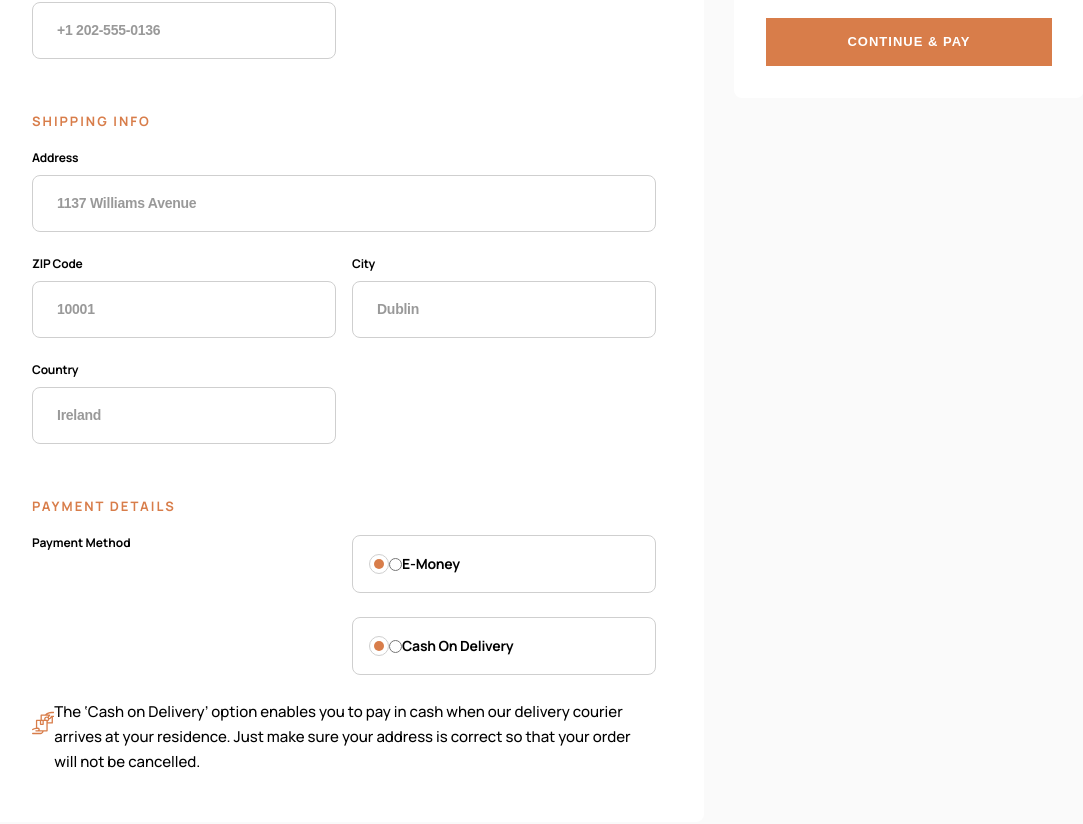
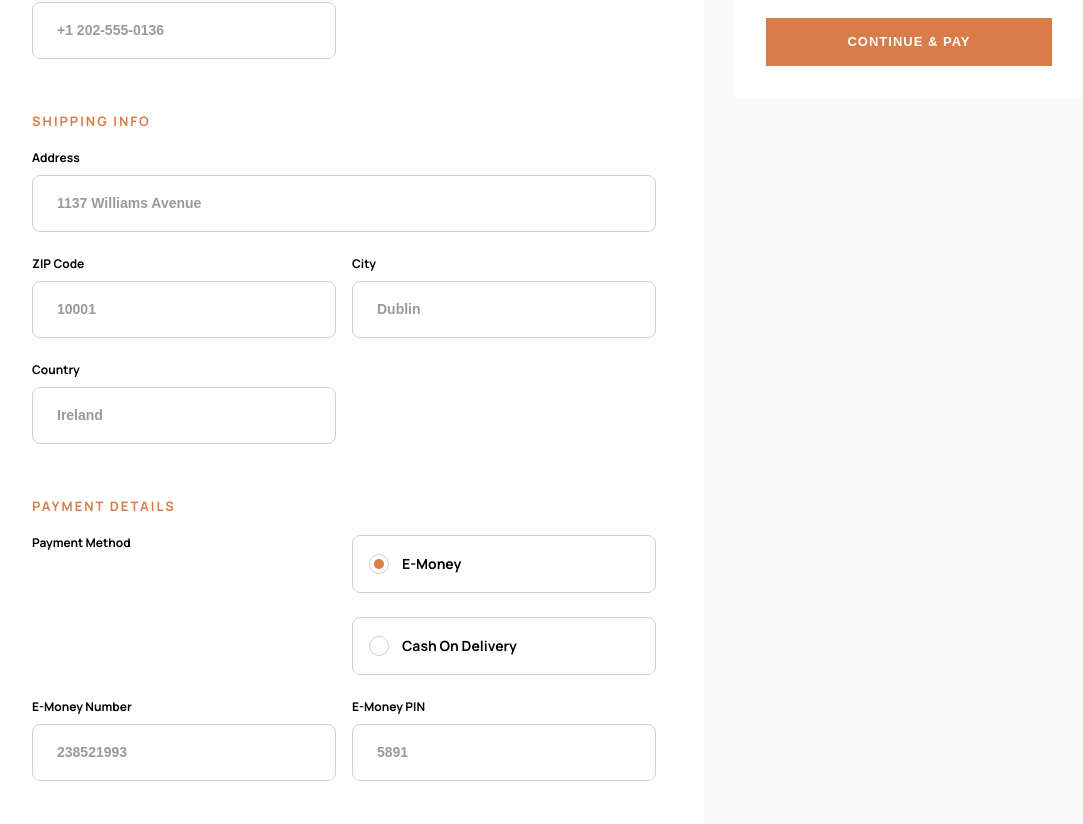
Before and after one commit to Sergio0831/audiophile-ecommerce-website, a Next.js app: page /checkout in a window 1280 px wide. Shown: the part 536-1360 px from the top of the page, without its empty margins (106-1189 px from the left). Built offline with nearby package versions, Linux system fonts and the light colour scheme.

Commit message:
Added responsive to checkout page

```diff
--- a/components/Layout/MobileNav/index.tsx
+++ b/components/Layout/MobileNav/index.tsx
@@ -6,11 +6,13 @@ import Overlay from '../Overlay';
 import { useRef } from 'react';
 import { close } from '../../../features/mobileNav/mobileNavSlice';
 import { useOnClickOutside } from '../../../hooks/useOnClickOutside';
+import { useLockBodyScroll } from '../../../hooks/useLockBodyScroll';
 
 const MobileNav = () => {
   const openNav = useAppSelector((state) => state.mobileNav.open);
   const navRef = useRef<HTMLElement>(null);
   const dispatch = useAppDispatch();
+  useLockBodyScroll();
 
   const mobileNavClasses = clsx({
     [classes.nav]: true,
--- a/components/Layout/index.tsx
+++ b/components/Layout/index.tsx
@@ -1,5 +1,7 @@
-import { useAppSelector } from '../../app/hooks';
+import { useEffect } from 'react';
+import { useAppDispatch, useAppSelector } from '../../app/hooks';
 import Cart from '../../features/cart/Cart';
+import { cartTotal } from '../../features/cart/cartSlice';
 import Footer from './Footer';
 import Header from './Header';
 import MobileNav from './MobileNav';
@@ -9,14 +11,19 @@ type LayoutPops = {
 };
 
 const Layout = ({ children }: LayoutPops) => {
-  const cartOpen = useAppSelector((state) => state.cart.cartOpen);
   const navOpen = useAppSelector((state) => state.mobileNav.open);
+  const dispatch = useAppDispatch();
+  const cart = useAppSelector((state) => state.cart);
+
+  useEffect(() => {
+    dispatch(cartTotal());
+  }, [dispatch, cart]);
 
   return (
     <>
       <Header />
       {navOpen && <MobileNav />}
-      {cartOpen && <Cart />}
+      {cart.cartOpen && <Cart />}
       <main>{children}</main>
       <Footer />
     </>
--- a/components/Sections/Checkout/Checkout.module.scss
+++ b/components/Sections/Checkout/Checkout.module.scss
@@ -4,7 +4,7 @@
 
 .checkout {
   display: $d-grid;
-  grid-template-columns: 1fr 35rem;
+  grid-template-columns: 1fr;
   column-gap: $gap-base * 3;
   row-gap: $gap-base * 3.2;
   position: $p-relative;
@@ -20,4 +20,8 @@
     padding-top: $padding-base * 14;
     padding-bottom: $padding-base * 14;
   }
+
+  @include laptop {
+    grid-template-columns: 1fr 35rem;
+  }
 }
--- a/components/Sections/CheckoutForm/CheckoutForm.module.scss
+++ b/components/Sections/CheckoutForm/CheckoutForm.module.scss
@@ -3,9 +3,13 @@
 @use '../../../styles/breakpoints' as *;
 
 .form {
-  padding: $padding-base * 5.4 $padding-base * 4.8 $padding-base * 4.8;
+  padding: $padding-base * 3 $padding-base * 2.4;
   background-color: $clr-white;
   border-radius: $radius-base;
+
+  @include tablet {
+    padding: $padding-base * 5.4 $padding-base * 4.8 $padding-base * 4.8;
+  }
 
   h3 {
     margin-bottom: $margin-base * 4;
--- a/components/ui/Form/Form.module.scss
+++ b/components/ui/Form/Form.module.scss
@@ -20,21 +20,35 @@
   }
 
   &__billing {
-    grid-template-columns: repeat(2, 1fr);
+    grid-template-columns: 1fr;
+
+    @include mobile {
+      grid-template-columns: repeat(2, 1fr);
+    }
   }
 
   &__shipping {
-    grid-template-columns: repeat(2, 1fr);
+    grid-template-columns: 1fr;
+
+    @include mobile {
+      grid-template-columns: repeat(2, 1fr);
+    }
 
     label {
       &:nth-child(2) {
-        grid-column: 1 / 3;
+        @include mobile {
+          grid-column: 1 / 3;
+        }
       }
     }
   }
 
   &__payment {
-    grid-template-columns: repeat(2, 1fr);
+    grid-template-columns: 1fr;
+
+    @include mobile {
+      grid-template-columns: repeat(2, 1fr);
+    }
 
     h6 {
       @include font(
@@ -46,24 +60,39 @@
 
     label {
       &:nth-child(2) {
-        grid-column: 1 / 2;
+        @include mobile {
+          grid-column: 1 / 2;
+        }
       }
 
       &:nth-child(3),
       &:nth-child(4) {
-        grid-column: 2 / 3;
+        @include mobile {
+          grid-column: 2 / 3;
+        }
       }
     }
   }
 
   .cash {
-    display: flex;
-    justify-content: space-between;
-    grid-column: span 2;
+    @include flex($flex-direction: column, $align-items: $align-center);
 
-    svg {
+    grid-column: 1 / -1;
+    column-gap: $gap-base * 3.2;
+    row-gap: $gap-base * 2.4;
+
+    @include mobile {
+      grid-column: span 2;
+      flex-direction: row;
+    }
+
+    &__icon {
       width: 4.8rem;
       height: 4.8rem;
     }
+
+    p {
+      opacity: 0.5;
+    }
   }
 }
--- a/components/ui/Form/index.tsx
+++ b/components/ui/Form/index.tsx
@@ -2,15 +2,17 @@ import { useState } from 'react';
 import Input from '../Input';
 import CashIcon from '../CashIcon';
 import classes from './Form.module.scss';
+import { useFormSubmit } from '../../../hooks/useFormSubmit';
 
 const Form = () => {
-  const [payment, setPayment] = useState('');
+  const [payment, setPayment] = useState('money');
 
   const handleRadioClick = (e: React.ChangeEvent<HTMLInputElement>): void =>
     setPayment(e.target.value);
+  const isPaytmentSelected = (value: string): boolean => payment === value;
 
   return (
-    <form className={classes.form}>
+    <form className={classes.form} onSubmit={useFormSubmit}>
       <fieldset className={classes.form__billing}>
         <legend className='sub-title'>billing details</legend>
         <Input
@@ -79,6 +81,7 @@ const Form = () => {
           label='e-Money'
           value='money'
           radio
+          checked={isPaytmentSelected('money')}
           onChange={handleRadioClick}
         />
         <Input
@@ -89,6 +92,7 @@ const Form = () => {
           name='payment'
           value='cash'
           radio
+          checked={isPaytmentSelected('cash')}
           onChange={handleRadioClick}
         />
         {payment === 'money' ? (
@@ -110,7 +114,9 @@ const Form = () => {
           </>
         ) : (
           <div className={classes.cash}>
-            <CashIcon />
+            <div className={classes.cash__icon}>
+              <CashIcon />
+            </div>
             <p>
               The ‘Cash on Delivery’ option enables you to pay in cash when our
               delivery courier arrives at your residence. Just make sure your
--- a/components/ui/Input/Input.module.scss
+++ b/components/ui/Input/Input.module.scss
@@ -10,7 +10,6 @@
 
   display: $d-grid;
   row-gap: 9px;
-  letter-spacing: -0.214286px;
   text-transform: capitalize;
 }
 
@@ -28,8 +27,6 @@
     $font-weight: $fw-bold,
     $line-height: 1.9rem
   );
-
-  letter-spacing: -0.25px;
 
   &::placeholder {
     color: rgba($clr-black, 0.4);
@@ -57,6 +54,10 @@
   font-size: $fs-micro;
 
   input {
+    opacity: 0;
+    &:checked + span::after {
+      opacity: 1;
+    }
   }
 
   span {
@@ -76,6 +77,8 @@
       height: 1rem;
       border-radius: $radius-round;
       background-color: $clr-primary;
+      opacity: 0;
+      transition: opacity $transition;
     }
   }
 
--- a/components/ui/Summary/index.tsx
+++ b/components/ui/Summary/index.tsx
@@ -1,6 +1,7 @@
 import { useAppSelector } from '../../../app/hooks';
 import CartProducts from '../../../features/cart/CartProducts';
 import CartTotal from '../../../features/cart/CartTotal';
+import { useFormSubmit } from '../../../hooks/useFormSubmit';
 import Button from '../Button';
 import classes from './Summary.module.scss';
 
@@ -16,7 +17,12 @@ const CartCheckout = () => {
           cartTotal={cart.cartTotalAmount}
         />
         <CartTotal cartTotalAmount={cart.cartTotalAmount} summary />
-        <Button type='submit' name='continue&pay' className='btn-default-1'>
+        <Button
+          type='submit'
+          name='continue&pay'
+          className='btn-default-1'
+          onClick={useFormSubmit}
+        >
           continue & pay
         </Button>
       </div>
--- a/features/cart/Cart/index.tsx
+++ b/features/cart/Cart/index.tsx
@@ -1,13 +1,13 @@
 import clsx from 'clsx';
 import { useRouter } from 'next/router';
-import { useEffect, useRef } from 'react';
+import { useRef } from 'react';
 import { useAppDispatch, useAppSelector } from '../../../app/hooks';
 import Overlay from '../../../components/Layout/Overlay';
 import Button from '../../../components/ui/Button';
-import { formatPrice } from '../../../helpers/formatPrice';
+import { useLockBodyScroll } from '../../../hooks/useLockBodyScroll';
 import { useOnClickOutside } from '../../../hooks/useOnClickOutside';
 import CartProducts from '../CartProducts';
-import { cartTotal, clearCart, closeCart } from '../cartSlice';
+import { clearCart, closeCart } from '../cartSlice';
 import CartTotal from '../CartTotal';
 import classes from './Cart.module.scss';
 
@@ -28,10 +28,6 @@ const Cart = () => {
   };
 
   useOnClickOutside(cartRef, closeOutsideClick);
-
-  useEffect(() => {
-    dispatch(cartTotal());
-  }, [dispatch, cart]);
 
   return (
     <>
--- /dev/null
+++ b/hooks/useFormSubmit.tsx
@@ -0,0 +1,4 @@
+export const useFormSubmit = (e: React.FormEvent<HTMLFormElement>) => {
+  e.preventDefault();
+  console.log('Form submited!');
+};
--- /dev/null
+++ b/hooks/useLockBodyScroll.tsx
@@ -0,0 +1,12 @@
+import { useLayoutEffect } from 'react';
+
+export const useLockBodyScroll = (): void => {
+  useLayoutEffect((): (() => void) => {
+    const originalStyle: string = window.getComputedStyle(
+      document.body
+    ).overflow;
+
+    document.body.style.overflow = 'hidden';
+    return () => (document.body.style.overflow = originalStyle);
+  }, []);
+};
--- a/pages/_app.tsx
+++ b/pages/_app.tsx
@@ -2,7 +2,6 @@ import '../styles/main.scss';
 import { ApolloProvider } from '@apollo/client';
 import Layout from '../components/Layout';
 import { apolloClient } from '../client';
-import { AppProps } from 'next/app';
 import { Provider } from 'react-redux';
 import { store } from '../app/store';
 
```
